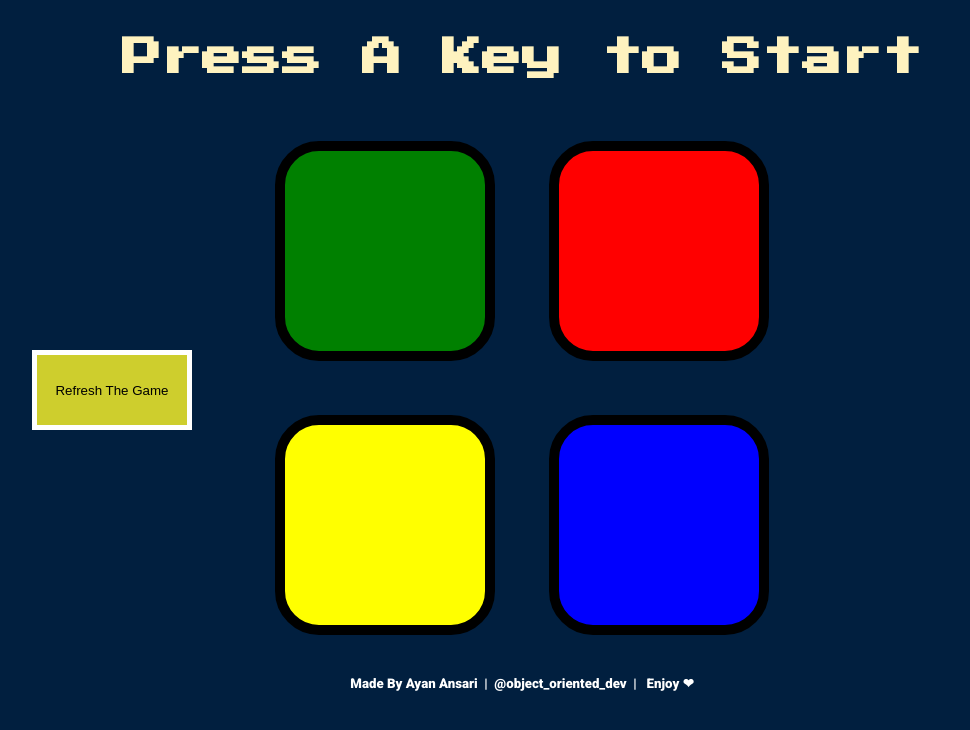
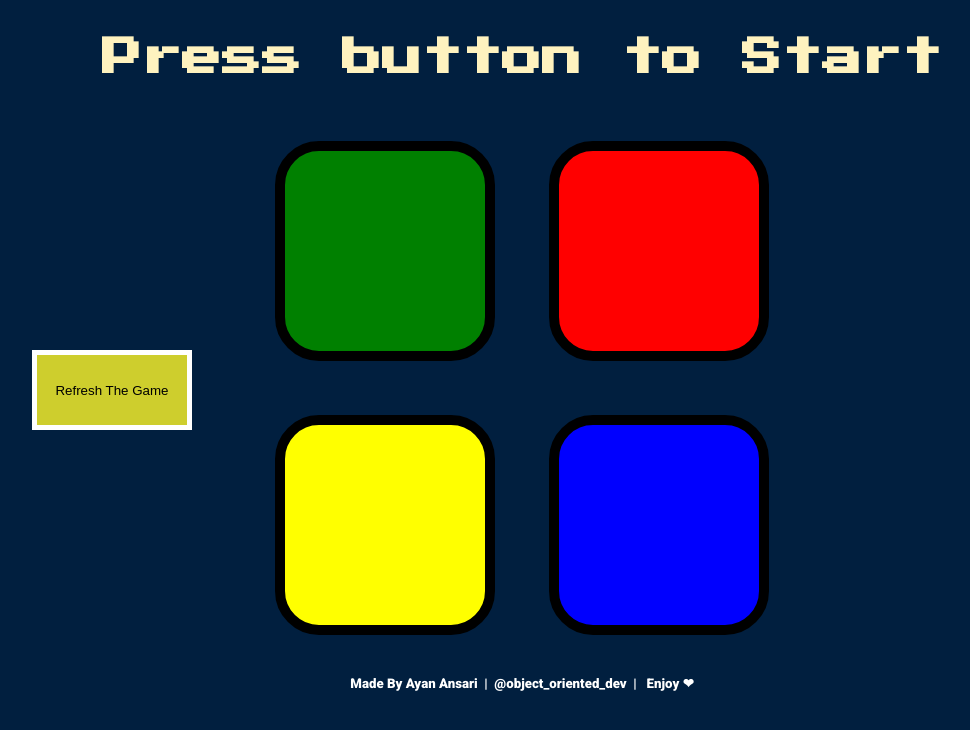
Before and after one commit to objectorienteddev/Simon-s-Game, a plain HTML site: page index.html in a window 1280 px wide. Shown: the whole page, without its empty margins (118-1088 px from the left). Drawn offline with nearby package versions, Linux system fonts and the light colour scheme.

Commit message:
Update index.html

```diff
--- a/index.html
+++ b/index.html
@@ -17,7 +17,7 @@
 
   <body>
     <button class="refresh-game">Refresh The Game</button>
-    <h1 id="level-title">Press A Key to Start</h1>
+    <h1 id="level-title">Press button to Start</h1>
     <div class="container">
       <div lass="row">
         <div type="button" id="green" class="btn green"></div>
```
